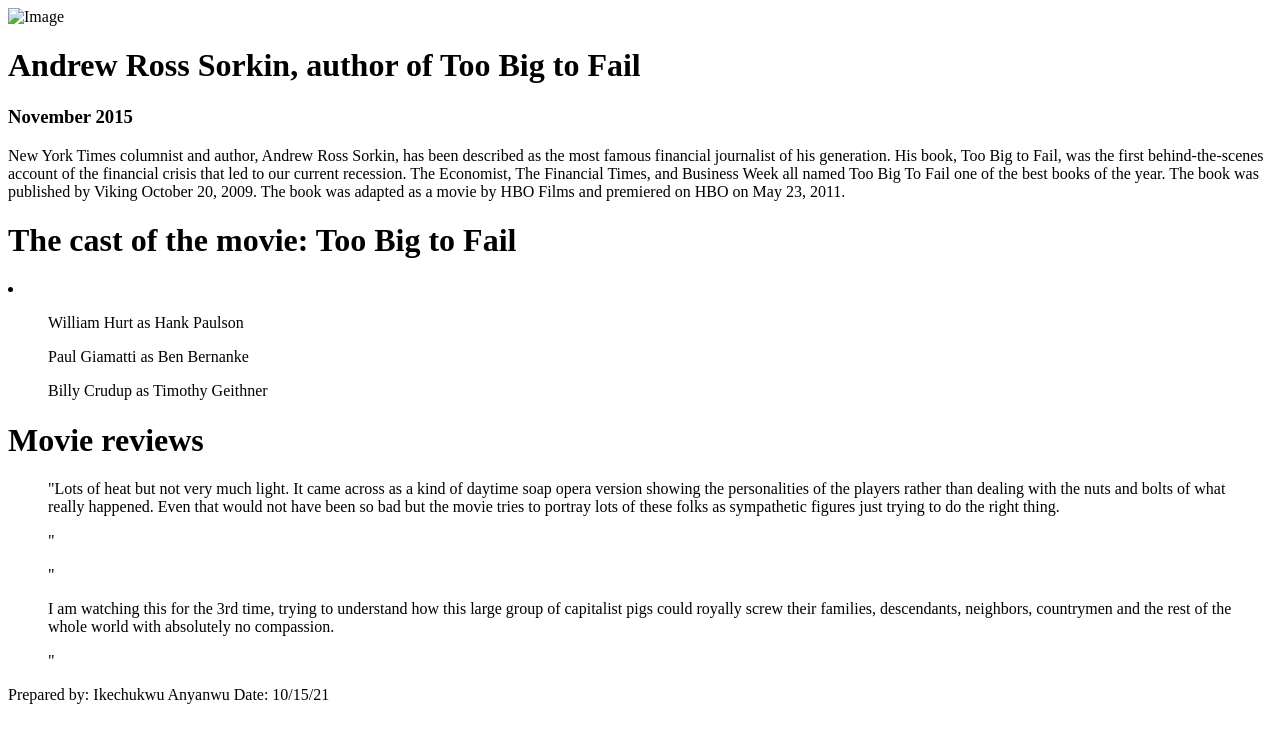
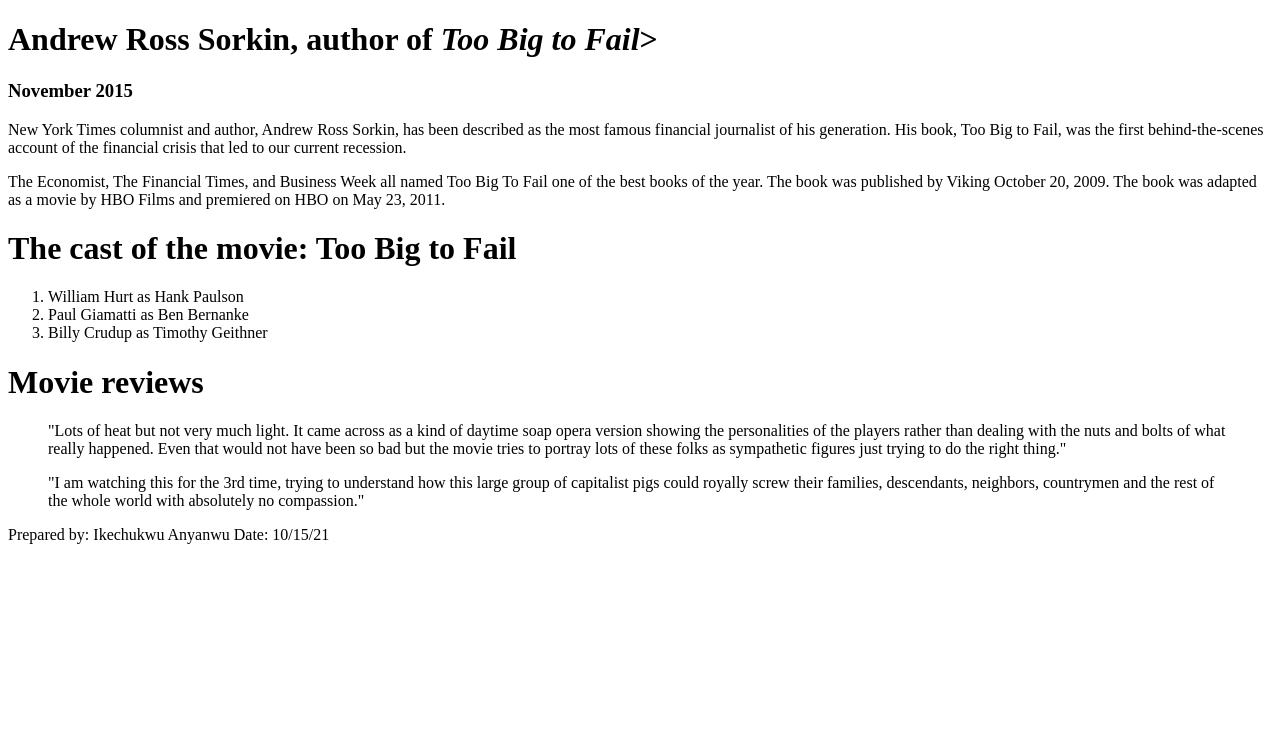
Before and after one commit to iua6/A09, a plain HTML site: page index.html in a window 1280 px wide. Drawn offline with Linux system fonts and the light colour scheme.

Commit message:
Update index.html

```diff
--- a/index.html
+++ b/index.html
@@ -5,32 +5,39 @@
 <head>
 	<meta charset="utf-8">
 	<title>San Joaquin Valley Town Hall</title>
-	<img src="sorkin_desk260.jpg" alt="Image" height="80" width="80">
+	<link rel="shortcut icon" href="sorkin_desk260.jpg" alt="Image" height="80">
 </head>
 <body>
-	<h1>Andrew Ross Sorkin, author of Too Big to Fail</h1>
+	<h1>Andrew Ross Sorkin, author of <i>Too Big to Fail</i>></h1>
 	<h3>November 2015</h3>
 
 
 
-	<p>New York Times columnist and author, Andrew Ross Sorkin, has been described as the most famous financial journalist of his generation. His book, Too Big to Fail, was the first behind-the-scenes account of the financial crisis that led to our current recession.
-	The Economist, The Financial Times, and Business Week all named Too Big To Fail one of the best books of the year. The book was published by Viking October 20, 2009. The book was adapted as a movie by HBO Films and premiered on HBO on May 23, 2011.</p>
+	<p>New York Times columnist and author, Andrew Ross Sorkin, has been described as the most famous financial journalist of his
+    generation. His book, Too Big to Fail, was the first behind-the-scenes account of the financial crisis that led to our current recession.</p>
+
+	<p>The Economist, The Financial Times, and Business Week all named Too Big To Fail one of the best books of the year. The book was
+    published by Viking October 20, 2009. The book was adapted as a movie by HBO Films and premiered on HBO on May 23, 2011.</p>
 
 	<h1>The cast of the movie: Too Big to Fail</h1>
 
-	<li>
+	<ol>
 
-	<ol>William Hurt as Hank Paulson</ol>
-	<ol>Paul Giamatti as Ben Bernanke</ol>
-	<ol>Billy Crudup as Timothy Geithner</ol>
+	<li>William Hurt as Hank Paulson</li>
+	<li>Paul Giamatti as Ben Bernanke</li>
+	<li>Billy Crudup as Timothy Geithner</li>
 
-	</li>
+    </ol>
 
 	<h1>Movie reviews</h1>
 
-	<blockquote><p>"Lots of heat but not very much light. It came across as a kind of daytime soap opera version showing the personalities of the players rather than dealing with the nuts and bolts of what really happened. Even that would not have been so bad but the movie tries to portray lots of these folks as sympathetic figures just trying to do the right thing.</p>"</blockquote>
+	<blockquote><p>"Lots of heat but not very much light. It came across as a kind of daytime soap opera version showing the personalities of
+    the players rather than dealing with the nuts and bolts of what really happened. Even that would not have been so bad but
+    the movie tries to portray lots of these folks as sympathetic figures just trying to do the right thing."</p></blockquote>
 
-	<blockquote>"<p>I am watching this for the 3rd time, trying to understand how this large group of capitalist pigs could royally screw their families, descendants, neighbors, countrymen and the rest of the whole world with absolutely no compassion.</p>"</blockquote>
+	<blockquote><p>"I am watching this for the 3rd time, trying to understand how this large group of capitalist pigs
+    could royally screw their families, descendants, neighbors, countrymen and the rest of the whole world with absolutely
+    no compassion."</p></blockquote>
 
 	<p>
 	Prepared by: Ikechukwu Anyanwu
```
